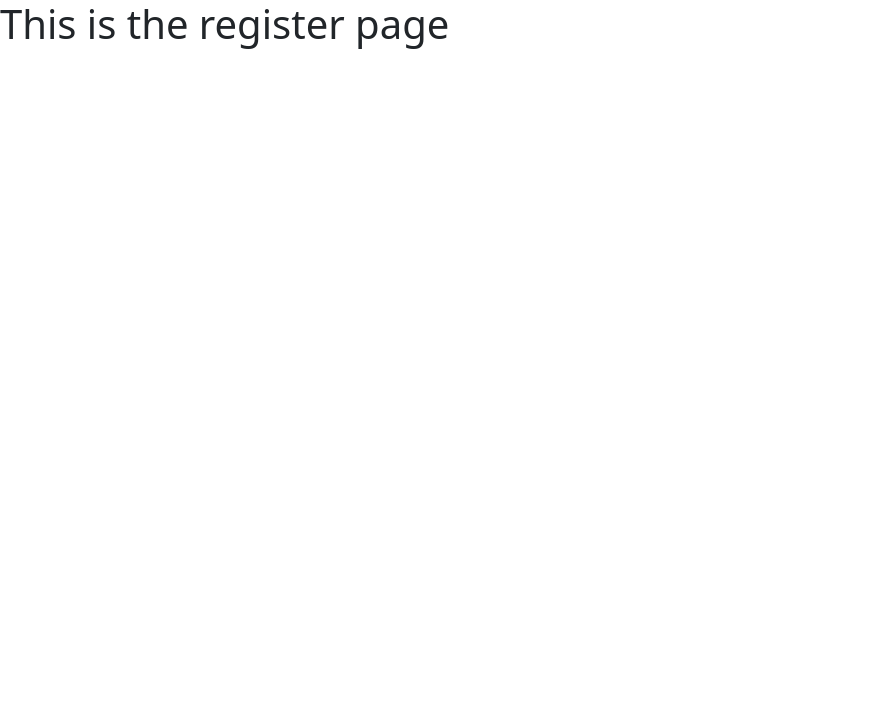
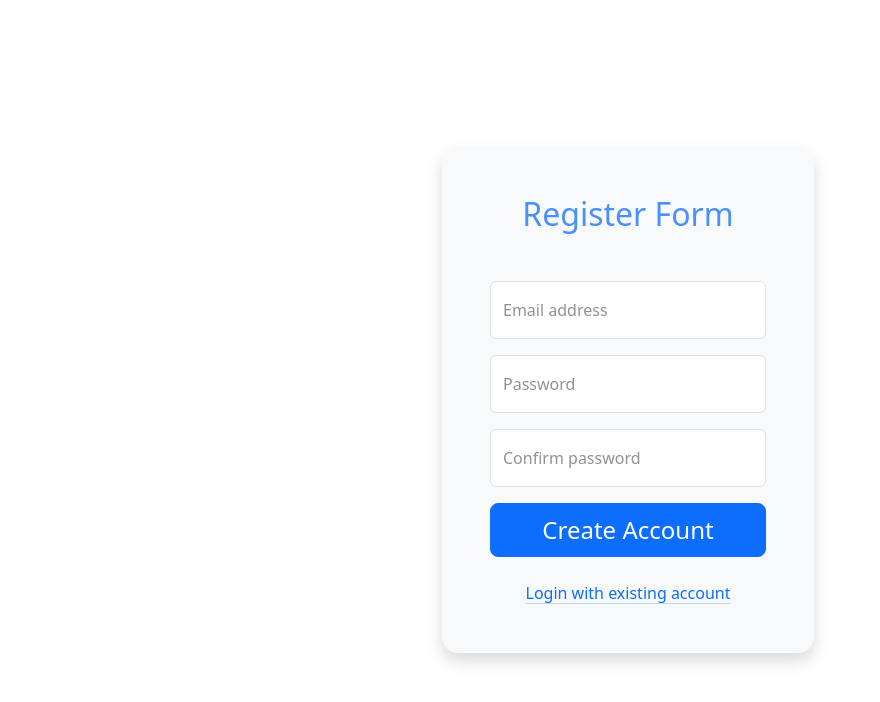
Before and after one commit to BernaBoshnak/code-prize-raffle, a React (Vite) app: page /register in a window 1280 px wide. Shown: the top 702 px of the page, without its empty margins (0-880 px from the left). Built offline with nearby package versions, Linux system fonts and the light colour scheme.

Commit message:
create register page ui

```diff
--- a/src/components/Register.tsx
+++ b/src/components/Register.tsx
@@ -1,8 +1,70 @@
+import { useId } from 'react'
+import { Container, Row, Col, Form, Button } from 'react-bootstrap'
+import { Link } from 'react-router-dom'
+import { routes } from '../data/routes'
+
 const Register = () => {
   return (
-    <div>
-      <h1>This is the register page</h1>
-    </div>
+    <Container className="vh-100">
+      <Row className="justify-content-center align-items-center h-100 w-100">
+        <Col md={6} lg={4} className="shadow p-5 bg-body-tertiary rounded-4">
+          <h2 className="mb-5 text-center text-primary text-opacity-75">
+            Register Form
+          </h2>
+          <Form>
+            <Form.Floating className="mb-3">
+              <Form.Control
+                id={useId()}
+                type="email"
+                placeholder="Email address"
+              />
+              <label htmlFor={useId()} className="text-body-tertiary fw-medium">
+                Email address
+              </label>
+            </Form.Floating>
+
+            <Form.Floating className="mb-3">
+              <Form.Control
+                id={useId()}
+                type="password"
+                placeholder="Password"
+              />
+              <label htmlFor={useId()} className="text-body-tertiary fw-medium">
+                Password
+              </label>
+            </Form.Floating>
+
+            <Form.Floating className="mb-3">
+              <Form.Control
+                id={useId()}
+                type="confirm-password"
+                placeholder="Confirm password"
+              />
+              <label htmlFor={useId()} className="text-body-tertiary fw-medium">
+                Confirm password
+              </label>
+            </Form.Floating>
+
+            <Button
+              type="submit"
+              variant="primary"
+              className="btn-lg w-100 text-white fw-medium fs-4"
+            >
+              Create Account
+            </Button>
+
+            <div className="mt-4 text-center">
+              <Link
+                to={routes.login}
+                className="mt-4 text-center px-2 link-primary link-offset-2 link-underline-opacity-25 link-underline-opacity-100-hover"
+              >
+                Login with existing account
+              </Link>
+            </div>
+          </Form>
+        </Col>
+      </Row>
+    </Container>
   )
 }
 
```
